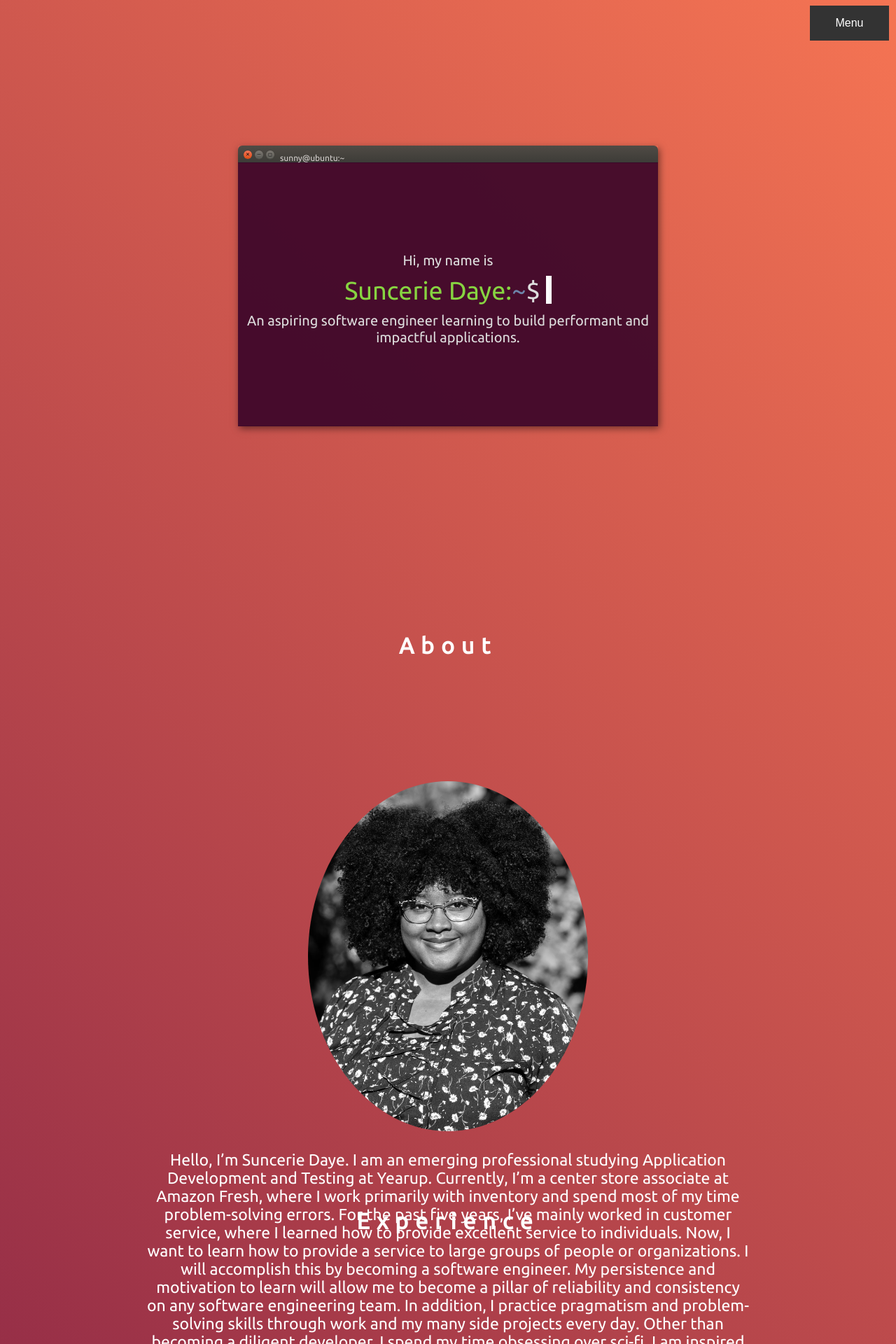
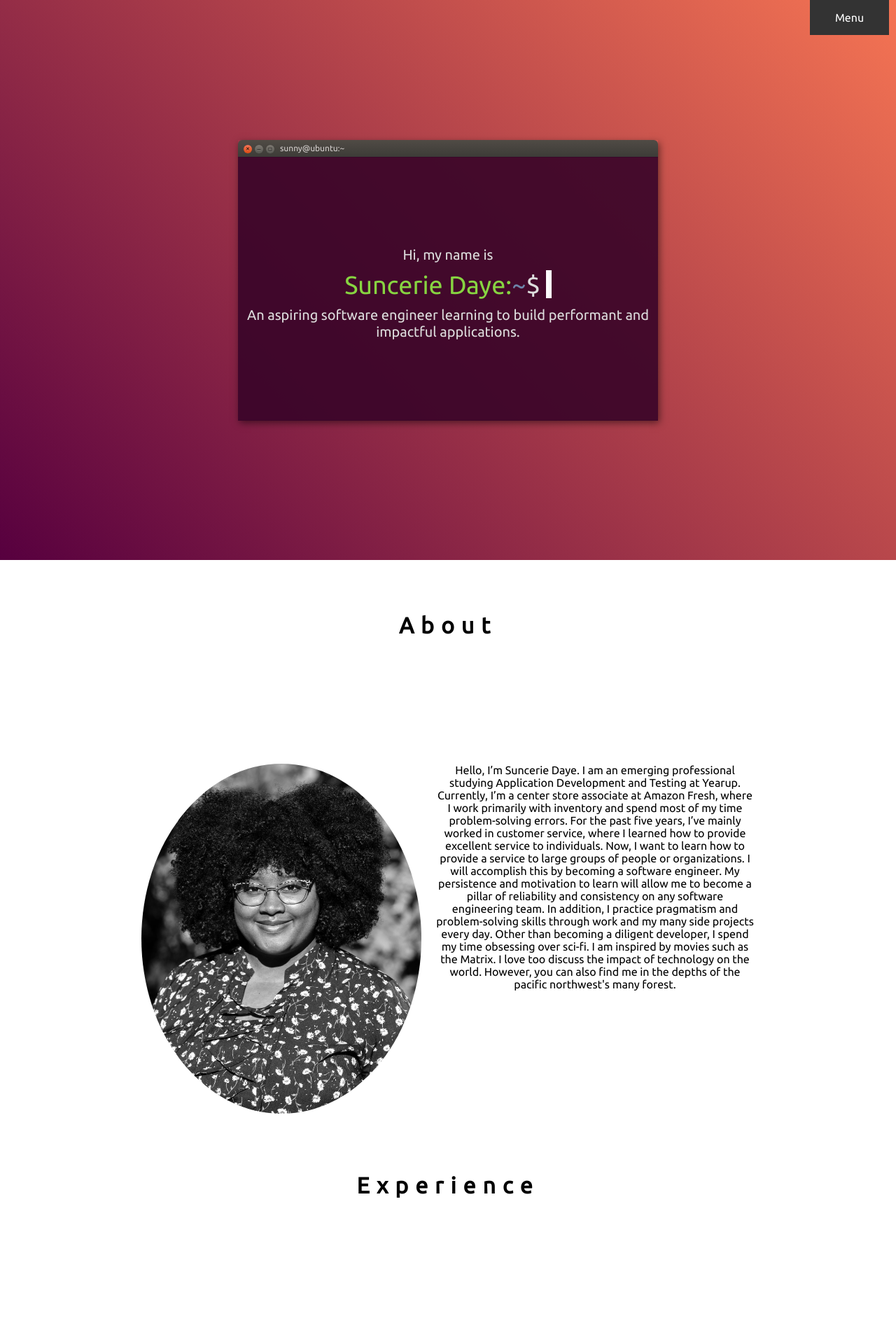
Before and after one commit to SunnyDaye/portfolio, a React (Create React App) app in the folder my-portfolio/: page / in a window 1280 px wide. Shown: the top 1920 px of the page at 70% size. Built offline with nearby package versions, Linux system fonts and the light colour scheme.

Commit message:
Responsive about page updated

```diff
--- a/my-portfolio/src/app.css
+++ b/my-portfolio/src/app.css
@@ -1,10 +1,10 @@
 @import url('https://fonts.googleapis.com/css2?family=Ubuntu');
-html {
+*,html {
     scroll-behavior: smooth !important;
-    background: linear-gradient(45deg, #57003f 0%,#f57453 100%);
-    color: #ffffff;
+    color: #000000;
     font-family: 'Ubuntu',sans-serif;
-
+    margin: 0;
+    padding: 0;
 
 }
 div{
--- a/my-portfolio/src/pages/About.js
+++ b/my-portfolio/src/pages/About.js
@@ -5,7 +5,7 @@ const headshot = require('../images/suncerie-daye-headshot.jpg')
 function About() {
     return <div id="about" className="page">
         <h1>About</h1>
-        <div className="about-content center">
+        <div className="about-content">
             <div>
                 <img src={headshot} alt="Headshot of Suncerie Daye" />
             </div>
--- a/my-portfolio/src/pages/about.css
+++ b/my-portfolio/src/pages/about.css
@@ -1,6 +1,9 @@
 .about-content {
+    display: flex;
     font-size: 12px;
     margin: 0 auto;
+    margin-top: 5%;
+    flex-direction: column;
 }
 
 .about-content img {
@@ -14,7 +17,7 @@
 
 @media screen and (min-width: 481px) {}
 
-@media screen and (min-width: 481px) and (max-height: 320px) {
+@media screen and (min-width: 481px) and (max-height: 390px) {
     .about-content {
         flex-direction: row;
     }
@@ -28,12 +31,18 @@
     }
 }
 
+@media screen and (min-width: 768px) and (max-height:600px) {
+    .about-content {
+        font-size: 14px;
+        width: 70%;
+        flex-direction: row;
+    }
+}
+
 @media screen and (min-width: 1024px) and (min-height: 601px){
     .about-content {
         flex-direction: row;
-        margin-top: 50%;
-        -ms-transform: translateY(-50%);
-        transform: translateY(-50%);
+
     }
     .about-content img{
         width:300px;
@@ -44,7 +53,7 @@
 
 }
 
-@media screen and (min-width: 1024px) and (max-height: 600px) {
+@media screen and (min-width: 1024px) and (max-height: 860px) {
     .about-content {
         flex-direction: row;
         font-size: 16px;
@@ -53,7 +62,25 @@
 
 
 @media screen and (min-width: 1201px) {
+
     .about-content img{
         width: 400px;
     }
 }
+
+@media screen and (min-height: 280px) and (max-width: 800) {
+    .about-content img{
+        width: 100px;
+    }
+}
+@media screen and (min-height: 600px) {
+    .about-content{
+        margin-top: 14%
+    }
+}
+
+@media screen and (min-height: 900px) {
+    .about-content{
+        margin-top: 25%
+    }
+}
--- a/my-portfolio/src/pages/intro.css
+++ b/my-portfolio/src/pages/intro.css
@@ -1,3 +1,8 @@
+#intro{
+  background: linear-gradient(45deg, #57003f 0%,#f57453 100%);
+  margin: 0;
+  padding: 0;
+}
 .name {
     color: #77216F;
     margin: 0;
```
Also changed, not shown: my-portfolio/src/pages/pages.css (line endings or trailing spaces).
